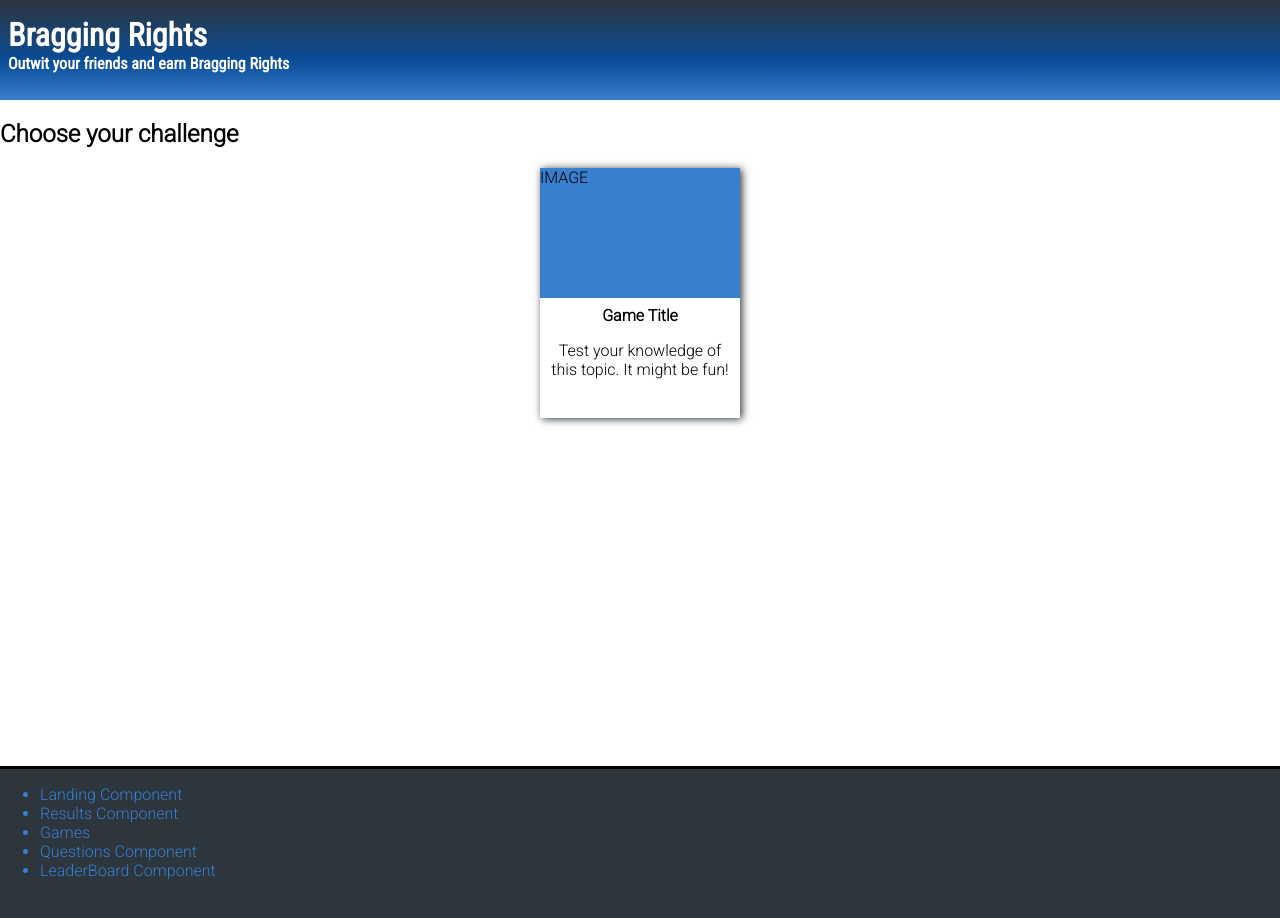
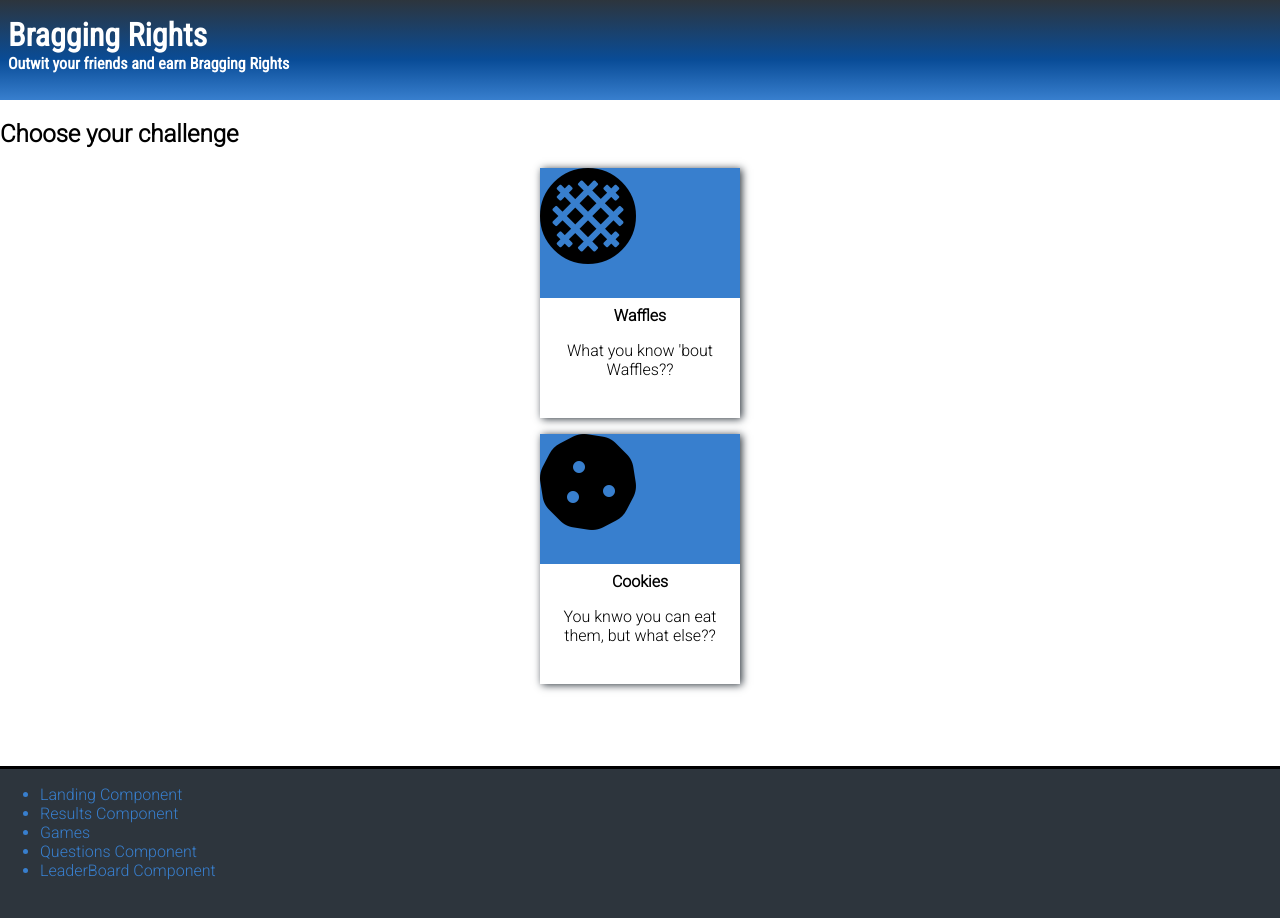
Before and after one commit to chingu-voyages/v8-chimeras-team-01, a React (Create React App) app: page /games in a window 1280 px wide. Shown: the top 918 px of the page. Built offline with nearby package versions, Linux system fonts and the light colour scheme.

Commit message:
Dynamic tiles generated off temp state

```diff
--- a/src/App.js
+++ b/src/App.js
@@ -20,13 +20,15 @@ class App extends Component {
     this.state = {
       gameList: [
         {
+          id: "0001",
           name: "Waffles",
-          image: `<i class="fas fa-stroopwafel"></i>`,
+          image: <i class="fas fa-stroopwafel fa-6x"></i>,
           desc: "What you know 'bout Waffles??"
         },
         {
+          id: "0002",
           name: "Cookies",
-          image: `<i class="fas fa-cookie"></i>`,
+          image: <i class="fas fa-cookie fa-6x"></i>,
           desc: "You knwo you can eat them, but what else??"
         }
       ]
@@ -45,7 +47,7 @@ class App extends Component {
           <Route path="/games"
                  render={(props) =>
                   <Games {...props}
-                    gameList={this.gameList} />}
+                    gameList={this.state.gameList} />}
           />
           <Route path="/instructions" component={Instructions} />
           <Route path="/questions" component={Questions} />
--- a/src/components/Games/Games.js
+++ b/src/components/Games/Games.js
@@ -1,17 +1,28 @@
 import React from 'react';
 import './index.css';
 
-export default function Games() {
+export default function Games({gameList}) {
+
   return (
     <section id='games'>
       <h1>Choose your challenge</h1>
-      <article className="game-tile">
-        <div className="gt-image">IMAGE</div>
-        <div className="gt-description">
-          <h4>Game Title</h4>
-          <p>Test your knowledge of this topic. It might be fun!</p>
-        </div>
-      </article>
+      {gameList.map(game => (
+        <article className="game-tile" key={game.id}>
+          <div className="gt-image">{game.image}</div>
+          <div className="gt-description">
+            <h4>{game.name}</h4>
+            <p>{game.desc}</p>
+          </div>
+        </article>
+      ))}
     </section>
   )
 }
+
+
+// {
+//   id: "0001",
+//   name: "Waffles",
+//   image: `<i class="fas fa-stroopwafel"></i>`,
+//   desc: "What you know 'bout Waffles??"
+// }
```
